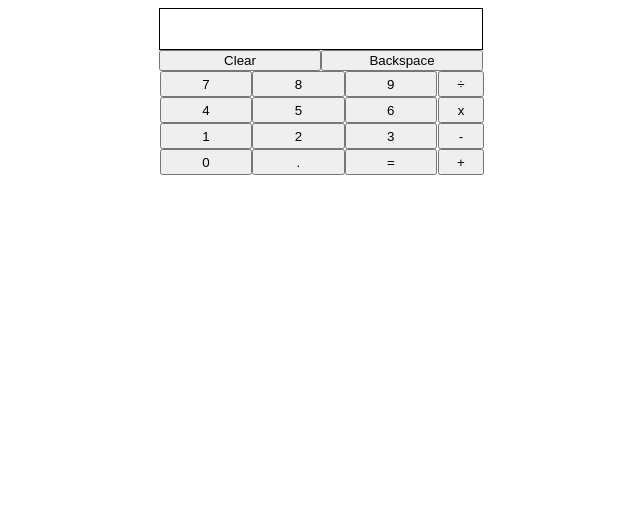
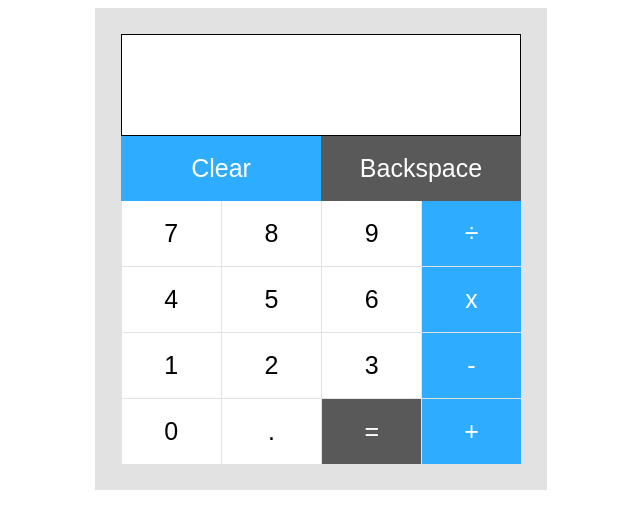
Before and after one commit to MrHahn/odin-calculator, a plain HTML site: page index.html in a window 1280 px wide. Shown: the whole page, without its empty margins (319-959 px from the left). Drawn offline with Linux system fonts and the light colour scheme.

Commit message:
complete with styles

```diff
--- a/assets/styles.css
+++ b/assets/styles.css
@@ -6,35 +6,37 @@
 .calculator-buttons {
     display: flex;
     align-items: center;
-    justify-content: center;
+    justify-content: space-between;
+    background: #e2e2e2;
 }
 .calculator-buttons .calculator-numbers {
     display: flex;
     flex-wrap: wrap;
     align-items: center;
     justify-content: center;
+    flex-basis: 76%;
+    gap: 1px;
 }
 .calculator-buttons .calculator-numbers button {
     flex-basis: 33%;
     width: 33%;
+    background: white;
 }
 .calculator-buttons .calculator-operator {
     display: flex;
     flex-direction: column;
+    flex-basis: 25%;
+    gap: 1px;
 }
-.calculator-numbers button,
-.calculator-operator button {
-    height: 26px;
-}
+
 .calculator-screen {
     border: 1px solid;
-    margin: 0 38px;
     height: 40px;
     font-size: 36px;
     text-align: right;
+    padding: 30px 10px;
 }
 .calculator-misc {
-    margin: 0 38px;
     display: flex;
     align-items: center;
     justify-content: center;
@@ -42,9 +44,27 @@
 .calculator-misc button {
     flex-basis: 50%;
 }
-.calculator-buttons > .calculator-operator {
-    flex-basis: 11.3%;
+
+.calculator button {
+    height: 65px;
+    font-size: 25px;
+    border:none;
+    cursor: pointer;
 }
-.calculator-buttons > .calculator-numbers {
-    flex-basis: 70%;
+.calculator {
+    border: 26px solid #e2e2e2;
 }
+.calculator-operator button,
+button.btn-clear {
+    background: #2eacff;
+    color: white;
+}
+button.btn-backspace,
+.calculator-buttons .calculator-numbers button.equals {
+    background: #595959;
+    color: white;
+}
+.calculator button:hover {
+    background: black !important;
+    color: white;
+}
```
